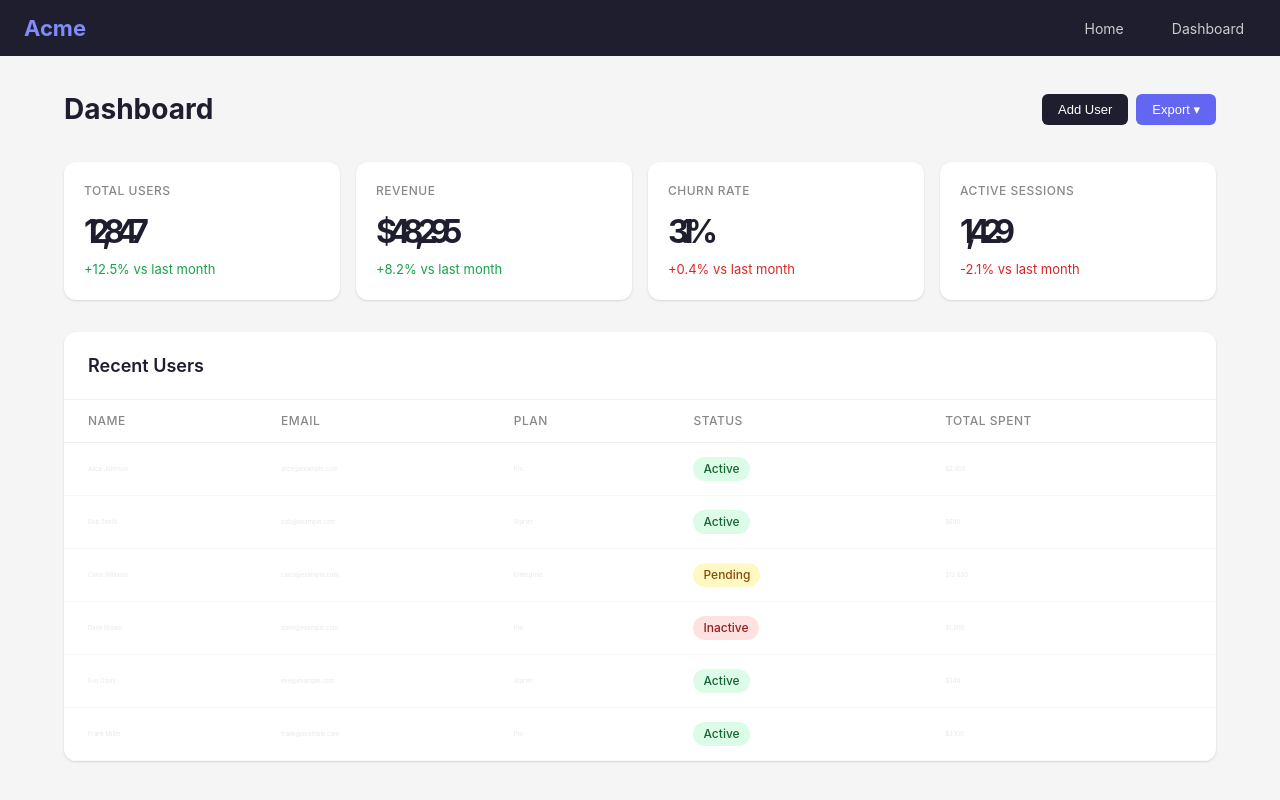
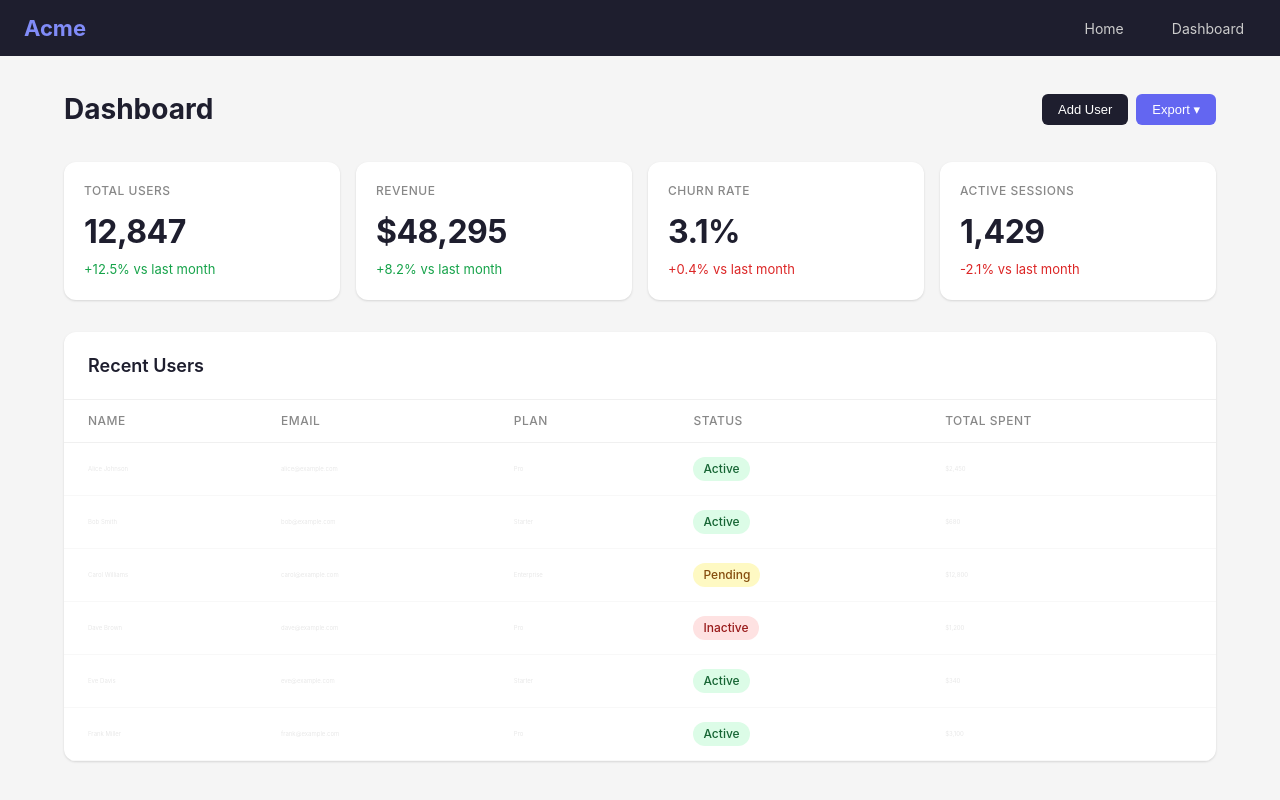
Before and after one commit to Elenion88/preflight-demo-app, a Next.js app: page /dashboard in a window 1280 px wide. Built offline with nearby package versions, Linux system fonts and the light colour scheme.

Commit message:
fix: [Preflight #5] Metric value digits visually smashed/overlapping in 'Total Users' card (preflight #82) (#90)

```diff
--- a/src/app/dashboard/page.module.css
+++ b/src/app/dashboard/page.module.css
@@ -125,8 +125,7 @@
   font-size: 32px;
   font-weight: 700;
   color: #1e1e2e;
-  /* BUG: Extreme negative letter-spacing makes numbers overlap and unreadable */
-  letter-spacing: -8px;
+  letter-spacing: -0.5px;
 }
 
 .metricChange {
```
